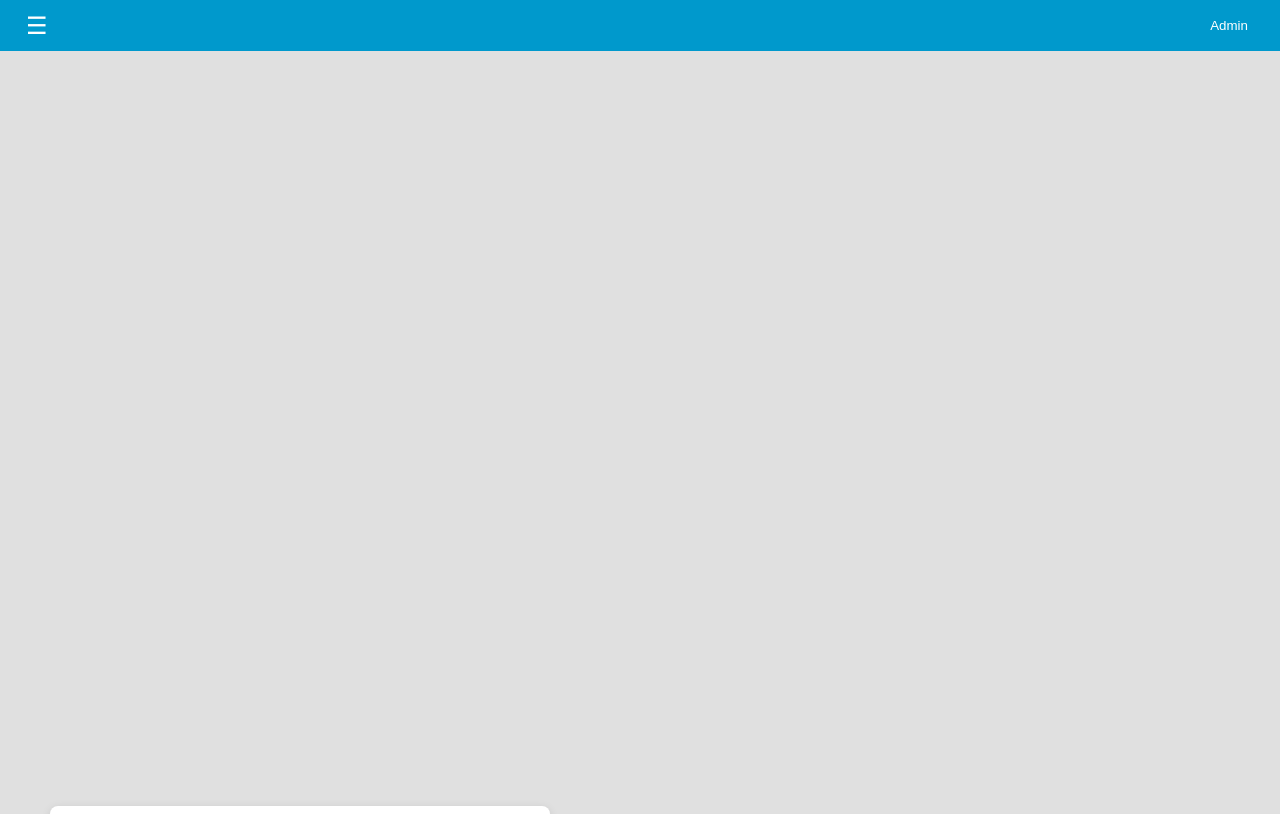
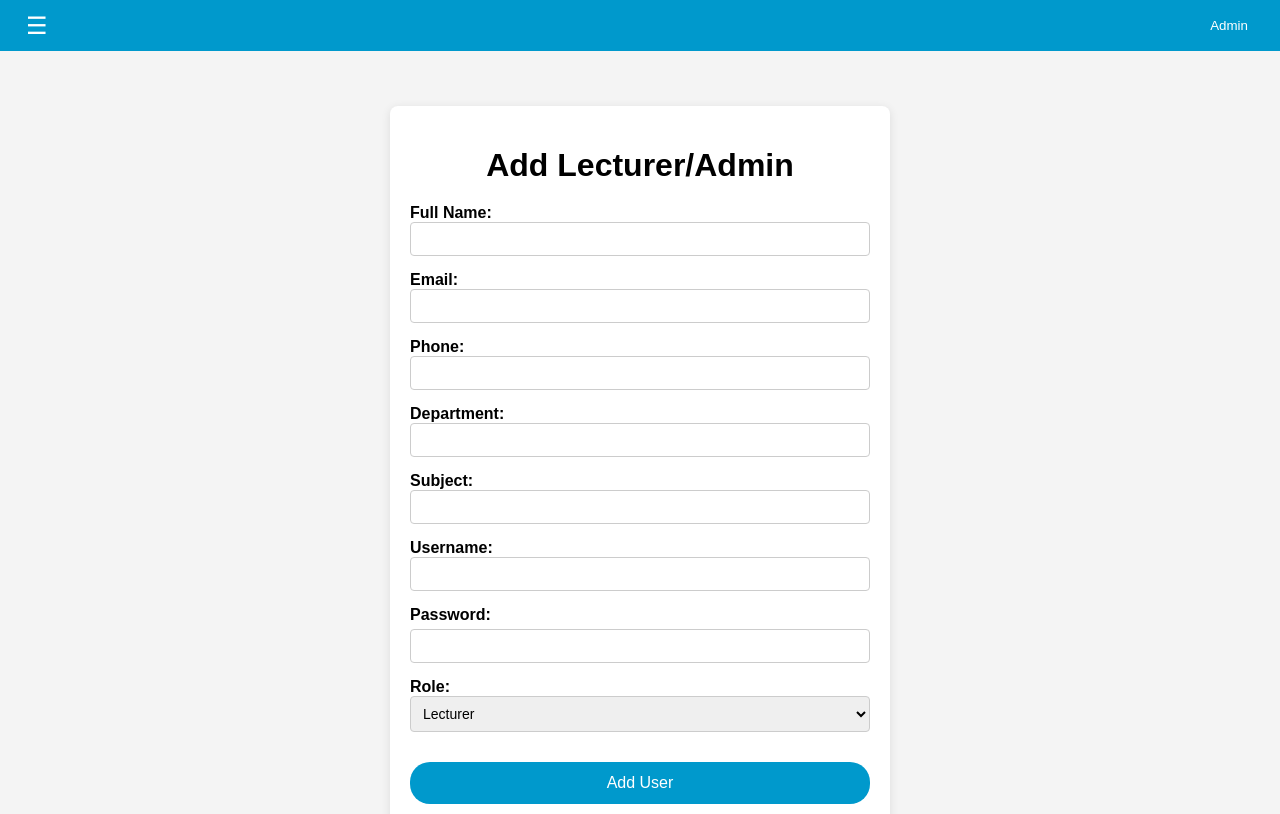
Before and after one commit to gunathilakax/ReservationSystem, a React (Vite) app in the folder frontend/: page /lectures in a window 1280 px wide. Shown: the top 814 px of the page. Built offline with nearby package versions, Linux system fonts and the light colour scheme; no server answers.

Commit message:
Corrections

```diff
--- a/frontend/src/pages/AdminCalendarPage.css
+++ b/frontend/src/pages/AdminCalendarPage.css
@@ -1,12 +1,15 @@
 .admin-calendar-page {
-    margin-top: 250px;
+  display: flex; /* Use flexbox for alignment */
+  justify-content: center; /* Center content horizontally */
+  align-items: center; /* Center content vertically */
+  min-height: 100vh; /* Full height of the viewport */
   padding: 20px;
-    /*background-image: url("../assets/bgimg.png");*/
-    width: 1000px;
+  margin-top: 50px;
+  background-color: #f5f5f5; /* Optional: Background color for better visibility */
 }
 
 .admin-calendar-content {
-    max-width: 800px;
+  width: 800px; /* Limit max width */
   margin: 0 auto; /* Center the content */
   background-color: white; /* Card-like appearance */
   border-radius: 8px;
@@ -21,7 +24,7 @@
 
 .admin-calendar-selected-date {
   text-align: center;
-    margin-top: 100px;
+  margin-top: 20px; /* Adjusted margin for better spacing */
   padding: 15px;
   font-size: 1.2em;
   border-radius: 10px;
@@ -44,11 +47,10 @@
   border: 1px solid #c6d4e0; /* Light border */
   border-radius: 8px;
   padding: 15px;
-    width: 400px;
+  width: 400px; /* Fixed width for reservation cards */
   box-shadow: 0 4px 10px rgba(0, 0, 0, 0.1); /* Shadow effect */
   transition: box-shadow 0.3s; /* Smooth hover effect */
-    margin-left: 25%;
-    margin-bottom: 10px;
+  margin: 10px auto; /* Center cards with auto margins */
 }
 
 .admin-calendar-reservation-card:hover {
--- a/frontend/src/pages/AdminLabs.css
+++ b/frontend/src/pages/AdminLabs.css
@@ -1,7 +1,7 @@
 /* src/pages/AdminLabs.css */
 
   .admin-labs-page {
-    margin-top: 400px;
+    margin-top: 50px;
     padding: 50px;
     background-color: #fff;
     border-radius: 8px;
--- a/frontend/src/pages/AdminLecturerPage.css
+++ b/frontend/src/pages/AdminLecturerPage.css
@@ -1,18 +1,17 @@
 /* AdminLecturerPage.css */
 
 .admin-lecturer-page {
+  display: flex;
+  justify-content: center; /* Center horizontally */
+  align-items: center; /* Center vertically */
+  flex-direction: column;
   padding: 20px;
-  display: flex;
-  flex-direction: column;
-  align-items: center;
-  padding: 20px;
-  width: 600px;
   min-height: 100vh; /* Ensure full height */
-  margin-top: 350px;
+  margin-top: 50px; /* Remove top margin to use full height */
+  background-color: #f4f4f4; /* Optional: Light background for better contrast */
 }
 
 .adlec-content {
-  margin-top: 400px;
   background-color: white; /* White background for the form */
   border-radius: 8px; /* Rounded corners */
   box-shadow: 0 2px 10px rgba(0, 0, 0, 0.1); /* Subtle shadow */
@@ -31,10 +30,6 @@
   flex-direction: column;
 }
 
-.admin-lecturer-page form div {
-  margin-bottom: 15px;
-}
-
 .adlec-label {
   margin-bottom: 15px;
   font-weight: bold;
@@ -47,7 +42,6 @@
   border-radius: 4px;
   font-size: 14px;
 }
-
 
 .adlec-label input:focus, .adlec-label select:focus {
   border-color: #000000;
--- a/frontend/src/pages/LecturerPage.css
+++ b/frontend/src/pages/LecturerPage.css
@@ -1,3 +1,3 @@
 .lec-notice-board-conttainor{
-    margin-top: 850px;
+    margin-top: 100px;
 }
--- a/frontend/src/pages/ReservationRequests.css
+++ b/frontend/src/pages/ReservationRequests.css
@@ -1,15 +1,15 @@
-
 .reservation-requests-container {
     margin-top: 200px;
     display: flex;
     flex-direction: column;
     align-items: center;
+    margin-top: 50px;
+    justify-content: center; /* Center content vertically */
     padding: 20px;
     min-height: 100vh; /* Ensure full height */
-    /*border-radius: 10px*/;
     background-image: url("../assets/bgimg.png");
     background-size: cover;
-    width: 1000px;
+    width: 100%; /* Set to 100% for better responsiveness */
 }
 
 .reservation-requests-container h2 {
@@ -45,7 +45,6 @@
 .reservation-requests-card:hover {
     transform: translateY(-2px);
     box-shadow: 0 4px 12px rgba(0, 0, 0, 0.15);
-    /*border: 1px solid #007bff; */
 }
 
 .reservation-requests-card h3 {
```
Lines whose indentation alone changed are shown as unchanged.
